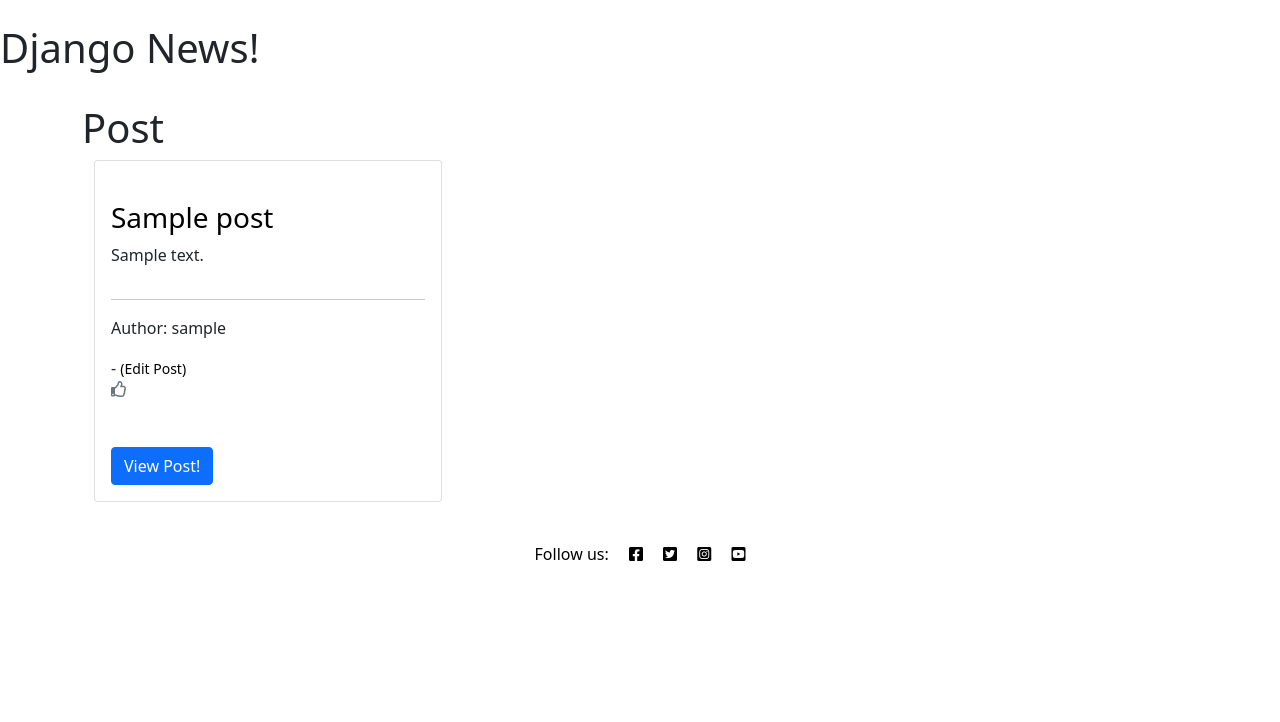
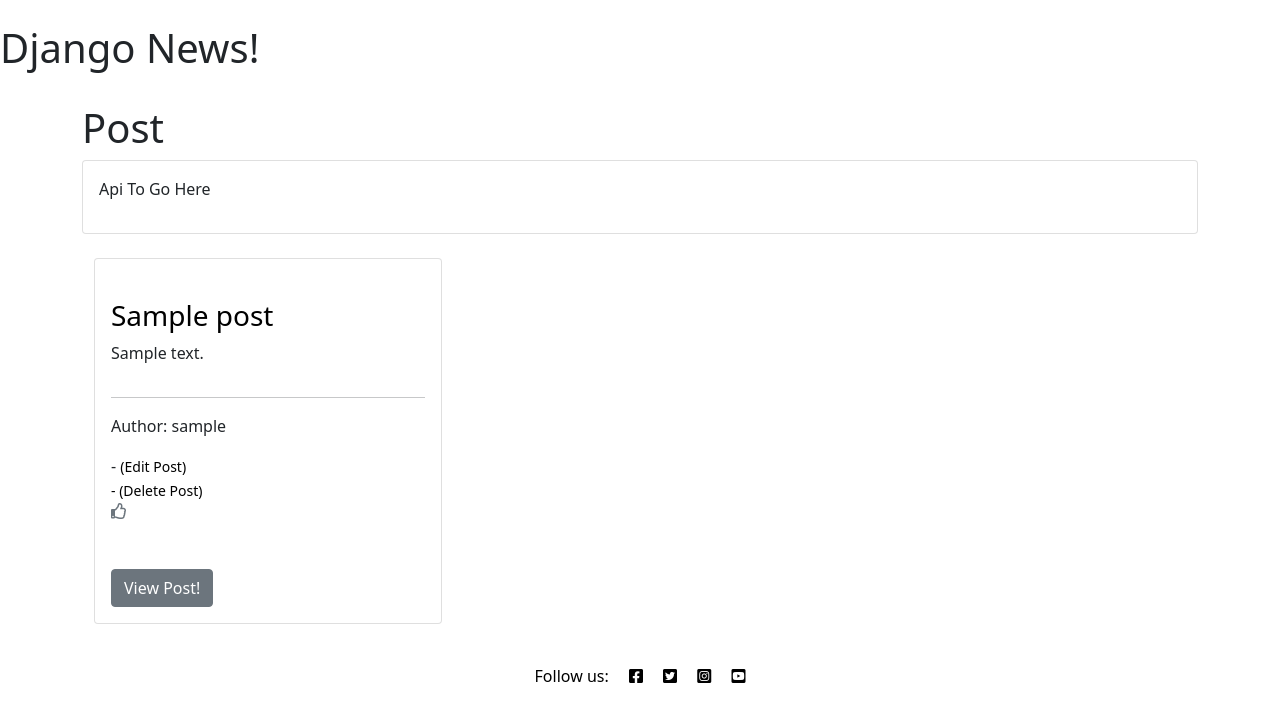
Before and after one commit to MDegg/django-news-blog-P4, a Django app: page / in a window 1280 px wide. Shown: the part 56-778 px from the top of the page. Run offline with Django 4.2, Linux system fonts and the light colour scheme; tables that the repository leaves empty hold one stand-in row (values such as "Sample post"); some libraries are stand-ins or nearby versions.

Commit message:
created delete post function

```diff
--- a/newsapp/urls.py
+++ b/newsapp/urls.py
@@ -1,7 +1,7 @@
 
 from django.urls import path, include
 #from . import views
-from .views import HomeView, ArticleDetailView, AddPostView, UpdatePostView
+from .views import HomeView, ArticleDetailView, AddPostView, UpdatePostView, DeletePostView
 
 urlpatterns = [
     #path('', views.home, name="home"),
@@ -9,4 +9,5 @@
     path('article/<int:pk>', ArticleDetailView.as_view(), name="article-detail"),
     path('add_post/', AddPostView.as_view(), name = 'add_post'),
     path('article/edit/<int:pk>', UpdatePostView.as_view(), name='update_post'),
+    path('article/<int:pk>/remove', DeletePostView.as_view(), name='delete_post'),
 ]
--- a/newsapp/views.py
+++ b/newsapp/views.py
@@ -1,9 +1,10 @@
 from django.db import models
 from django.shortcuts import render
-from django.views.generic import ListView, DetailView, CreateView, UpdateView
+from django.views.generic import ListView, DetailView, CreateView, UpdateView, DeleteView
 from .models import Post
 from datetime import datetime, date
 from .forms import PostForm, EditForm
+from django.urls import reverse_lazy
 
 def home(request):
     return render(request, 'home.html',{})
@@ -12,6 +13,7 @@
     model = Post
     template_name = 'home.html'
     paginate_by = 6
+    ordering = ['-id']
 
 class ArticleDetailView(DetailView):
     model = Post
@@ -28,3 +30,9 @@
     form_class = EditForm
     template_name = 'update_post.html'
     #fields = ['title', 'title_tag','body']
+
+
+class DeletePostView(DeleteView):
+    model = Post
+    template_name = 'delete_post.html'
+    success_url = reverse_lazy('home')
--- a/static/css/style.css
+++ b/static/css/style.css
@@ -2,3 +2,11 @@
     text-decoration: none;
     color:black;
 }
+
+a:hover{
+    color:rgb(234, 230, 253);
+}
+
+button a{
+    color:white;
+}
--- a/templates/article_details.html
+++ b/templates/article_details.html
@@ -11,5 +11,7 @@
 
 
 <button class="btn btn-secondary" type="submit"><a href="{% url 'home' %}">Back</a></button>
+<button class="btn btn-secondary" type="submit"><a href="{% url 'update_post' post.pk %}"><small>Edit Post</small></a></button>
+<button class="btn btn-danger" type="submit"><a href="{% url 'delete_post' post.pk %}"><small> Delete Post</small></a></button>
 
 {% endblock %}
--- a/templates/home.html
+++ b/templates/home.html
@@ -4,6 +4,16 @@
 
 <h1>Post</h1>
 
+    <div class="row">
+        <div class="col-md-12">
+            <div class="card mb-12" >
+                <div class="card-body" id="card-body">
+                    <p>Api To Go Here</p>
+                </div>
+            </div>
+        </div>
+    </div>
+    <br>
 <div class="container-fluid">
     <div class="row">
         {% for post in post_list %}
@@ -26,12 +36,14 @@
                         <div class="image-flash">
                             <hr>
                              <P class ="author">Author: {{ post.author }}</P> - <a href="{% url 'update_post' post.pk %}"><small>(Edit Post)</small></a>
+                             <br>
+                             <a href="{% url 'delete_post' post.pk %}"><small> - (Delete Post)</small></a>
                              <p class="card-text text-muted h6 ml-3">{{ post.created_on }}<i class="far fa-thumbs-up ml-5"></i>
                             {{ post.number_of_likes }}</p>
                         </div>
                      </div>
 
-                <a href="{% url 'article-detail' post.pk %}" class="btn btn-primary mt-5">View Post!</a>
+                <a href="{% url 'article-detail' post.pk %}" class="btn btn-secondary mt-5">View Post!</a>
             </div>
         </div>
     </div>
```
Also changed, not shown: templates/delete_post.html (added, +16 -0 lines).
